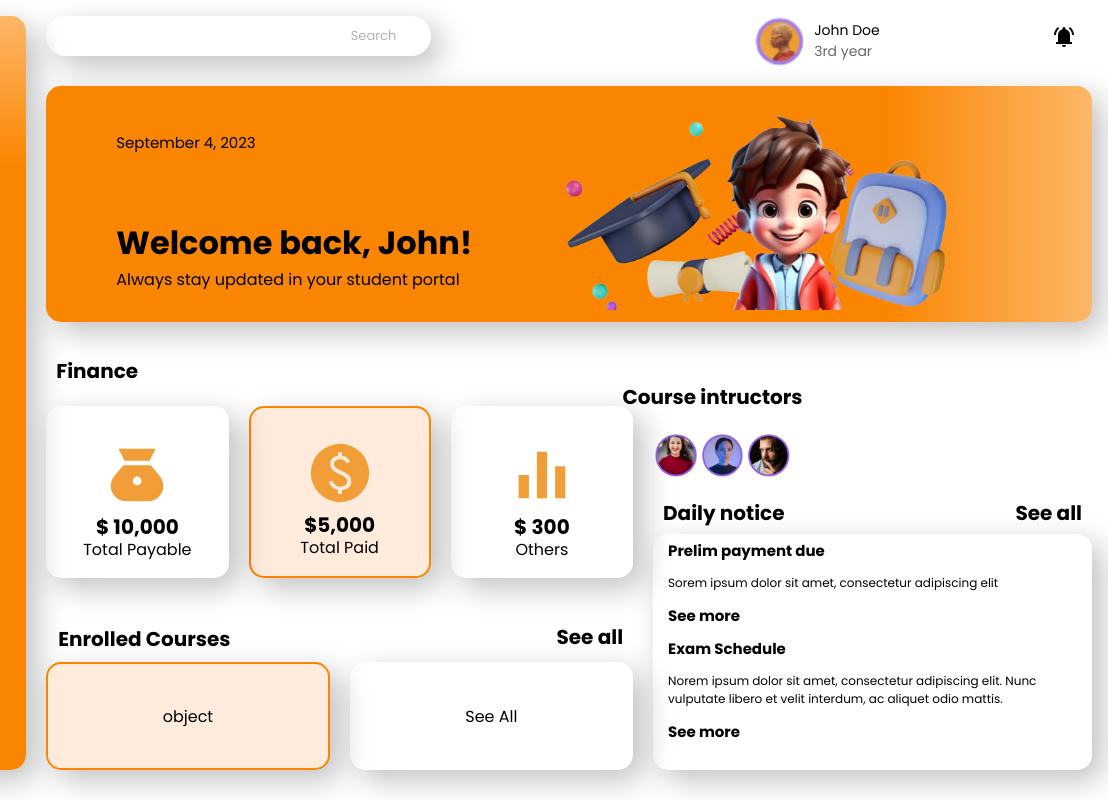
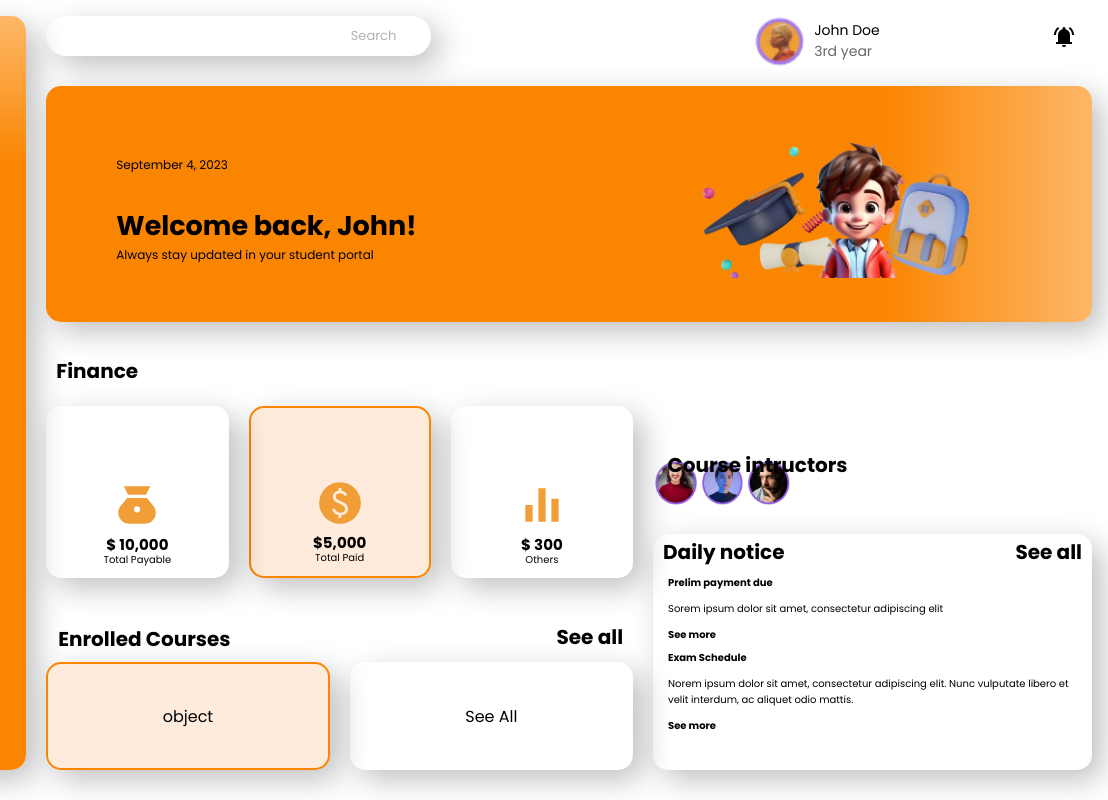
Before and after one commit to luolibit/Cores, a plain HTML site: page index.html in a window 1280 px wide. Shown: the full height of the page, 172-1280 px from the left. Drawn offline with Linux system fonts and the light colour scheme.

Commit message:
Update style.css

```diff
--- a/style.css
+++ b/style.css
@@ -132,29 +132,29 @@ body {
 .text-container {
     display: flex;
     flex-direction: column;
-    gap: 50px;
+    gap: 20px;
 }
 
 .date {
-    font-size: 15px;
+    font-size: 12px;
 }
 
 .welcometext {
-    font-size: 32px;
+    font-size: 27px;
     margin: 0px;
 }
 
 .always {
-    font-size: 16px;
+    font-size: 12px;
     margin: 0px;
 }
 
 
 #foto{
-    width: 500px;
+    width: 350px;
     height: auto;
     margin-left: 20px;
-    margin-bottom: 27px;
+    margin-bottom: 19px;
 }
 
 #dez {
@@ -172,14 +172,14 @@ body {
 }
 
 .hum {
-    font-size: 20px;
+    font-size: 15px;
     text-align: center;
     line-height: 1;
     margin: 0;
 }
 
 .pe {
-    font-size: 16px;
+    font-size: 10px;
     text-align: center;
     line-height: 1,5;
     margin-top: 0px;
@@ -203,8 +203,8 @@ body {
 }
 
 .icone{
-    margin-bottom: opx;
-    width: 70px;
+    margin-bottom: 0px;
+    width: 50px;
 }
 
 #tres{
@@ -271,16 +271,16 @@ body {
 }
 
 .titulo{
-    font-size: 15px;
+    font-size: 10px;
 }
 
 .textotodo{
-    font-size: 12px;
+    font-size: 10px;
     align-items: flex-start;
     justify-content: flex-end;
     flex-direction: column;
     margin: 15px;
-    margin-top: -9px;
+    margin-top: -8px;
 }
 
 .dailyimg {
@@ -294,17 +294,17 @@ body {
 
 .dailytitle {
     position: absolute;
-    top: -170px;
+    top: -140px;
     color: black;
     font-size: 20px;
     font-weight: bold;
-    margin-left: -250px;
+    margin-left: -205px;
 }
 
 .images-container {
     display: flex;
     justify-content: space-around;
-    margin-top: -150px;
+    margin-top: -120px;
     margin-bottom: 10px;
     margin-right: 300px;
 }
```
